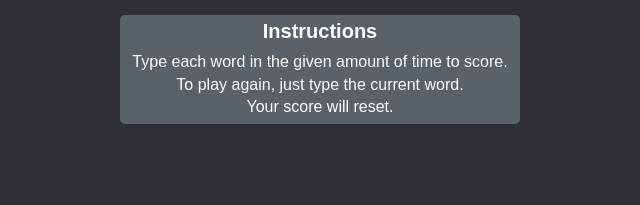
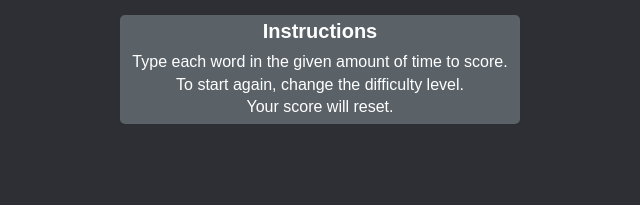
Before and after one commit to tanvijain2005/TypeBattle, a plain HTML site: page src/index.html in a window 1280 px wide. Shown: the part 557-762 px from the top of the page, 320-960 px from the left. Drawn offline with Linux system fonts and the light colour scheme.

Commit message:
Update index.html

```diff
--- a/src/index.html
+++ b/src/index.html
@@ -46,7 +46,7 @@
       <h5>Instructions</h5>
       <p>
         Type each word in the given amount of time to score.<br>
-        To play again, just type the current word.<br>
+        To start again, change the difficulty level.<br>
         Your score will reset.
       </p>
     </div>
```
